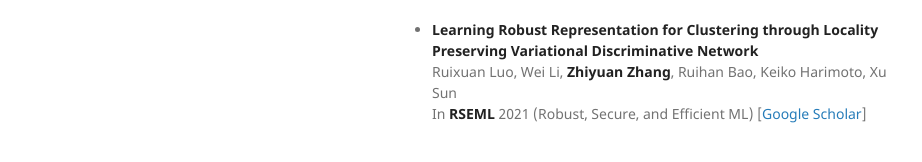
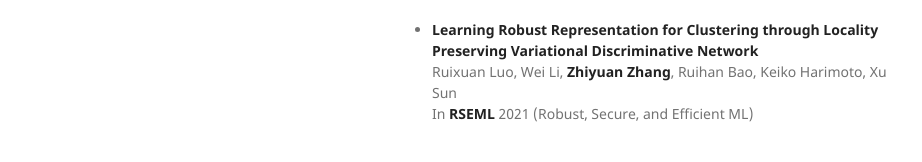
Before and after one commit to pkuzzy/pkuzzy.github.io, a Jekyll site: the page built from index.md, in a window 1280 px wide and 900 px high, scrolled down 7416 px. Shown: the part 706-868 px from the top of the window, without its empty margins (178-1100 px from the left). Built offline with Jekyll 4.4.1, drawn with Linux system fonts in a browser that asks for light colours; nearby versions of some CDN libraries; our own code applies the rules of GitHub Pages for plain Markdown files.

Commit message:
Update index.md

```diff
--- a/index.md
+++ b/index.md
@@ -270,4 +270,4 @@ He has scored **96/100 and above** in all the following courses:
 
  - **Learning Robust Representation for Clustering through Locality Preserving Variational Discriminative Network**
   Ruixuan Luo, Wei Li, **Zhiyuan Zhang**, Ruihan Bao, Keiko Harimoto, Xu Sun
-  In **RSEML** 2021 (Robust, Secure, and Efficient ML) [[Google Scholar](https://scholar.google.com/scholar?hl=zh-CN&as_sdt=0%2C5&as_vis=1&q=Learning+Robust+Representation+for+Clustering+through+Locality+Preserving+Variational+Discriminative+Network&btnG=)]
+  In **RSEML** 2021 (Robust, Secure, and Efficient ML)
```
